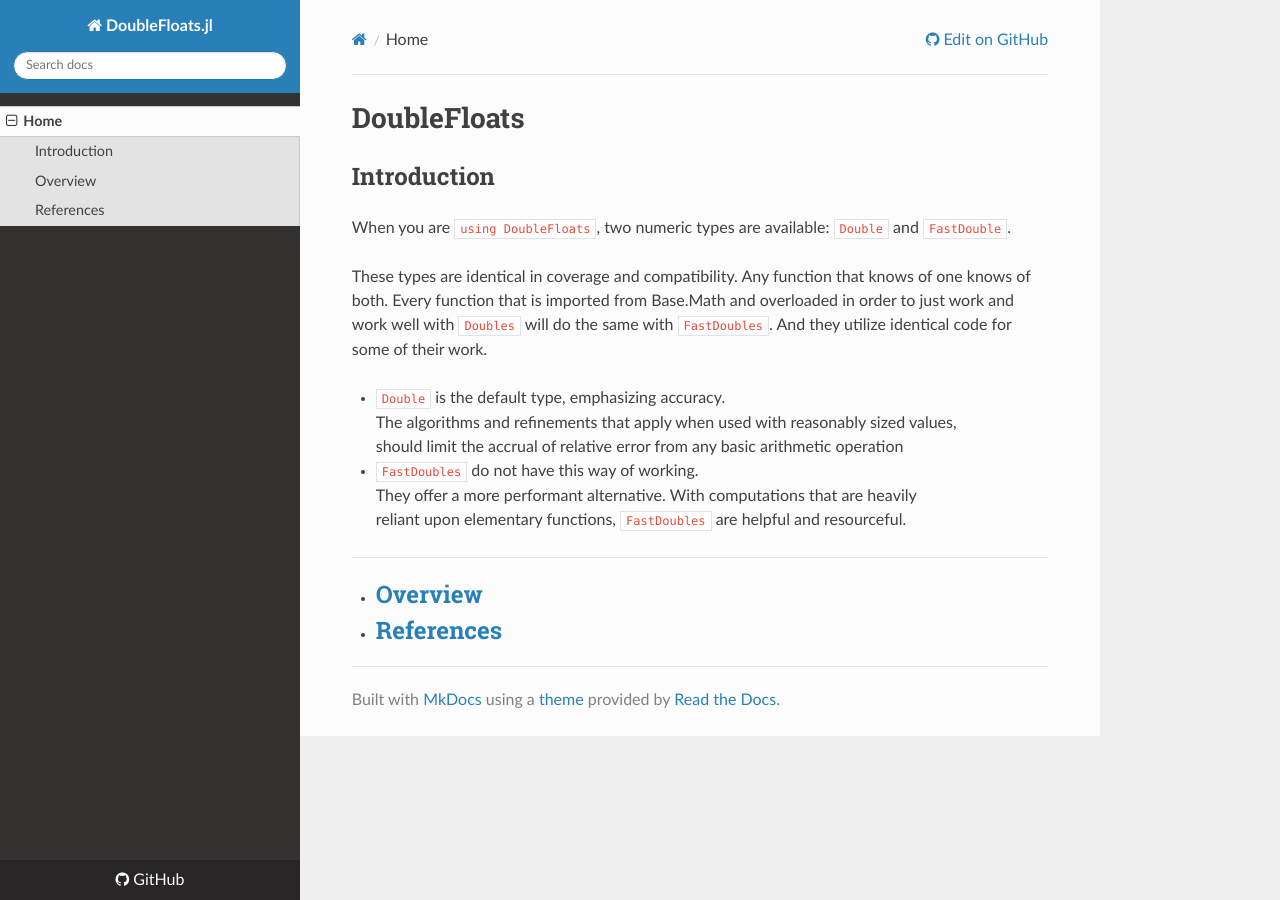
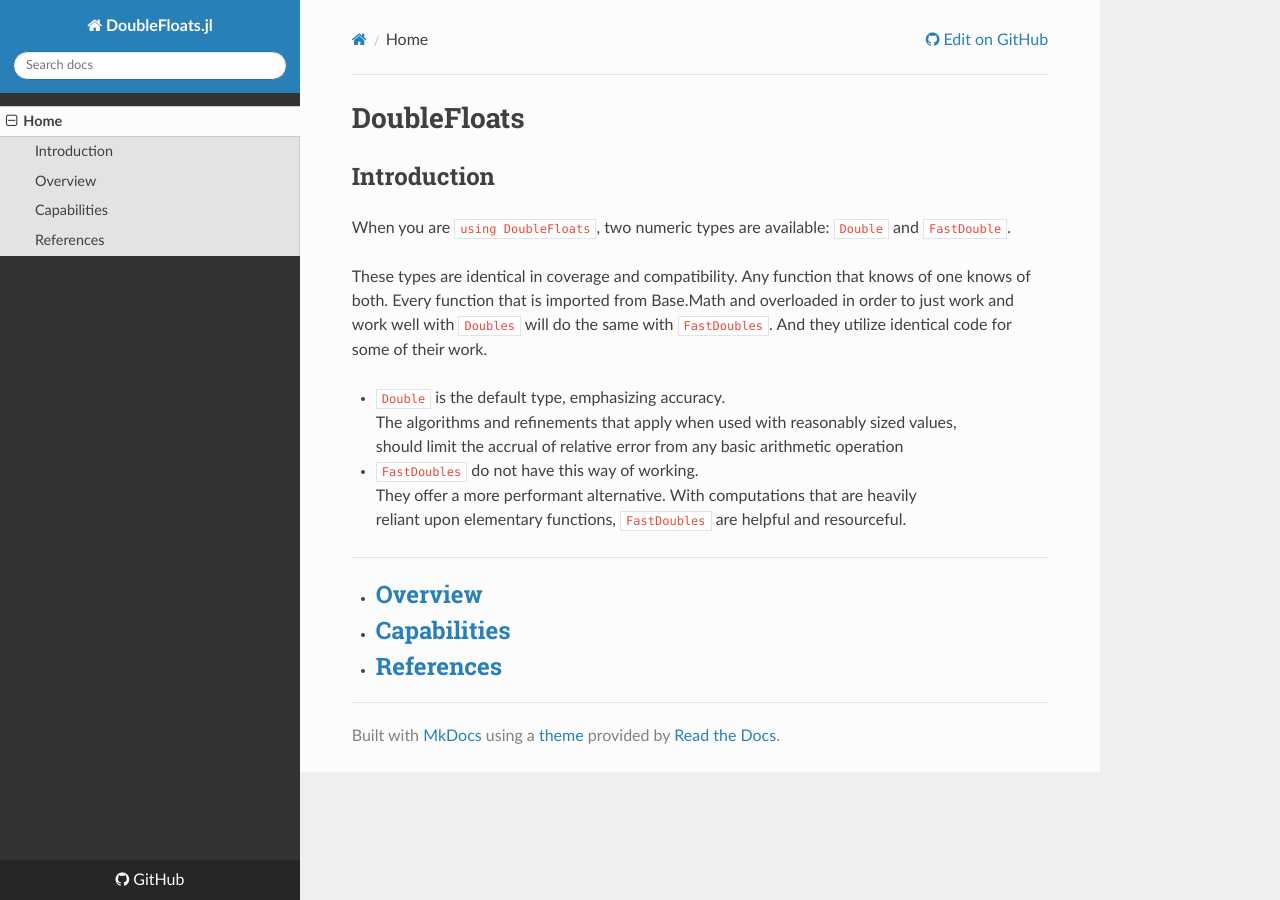
Before and after one commit to JuliaMath/DoubleFloats.jl, an MkDocs documentation site: the page built from docs/src/index.md, in a window 1280 px wide. Built offline with MkDocs 1.6.1, drawn with Linux system fonts in a browser that asks for light colours; nearby versions of some CDN libraries; old or Windows-style settings are respelled for this version of MkDocs.

Commit message:
Update index.md

```diff
--- a/docs/src/index.md
+++ b/docs/src/index.md
@@ -24,4 +24,6 @@
 
 - ## [Overview](https://github.com/JuliaMath/DoubleFloats.jl/blob/master/docs/src/appropriate.md)
 
+- ## [Capabilities](https://github.com/JuliaMath/DoubleFloats.jl/blob/master/docs/src/capabilites.md)
+
 - ## [References](https://github.com/JuliaMath/DoubleFloats.jl/blob/master/docs/src/references.md)
```
